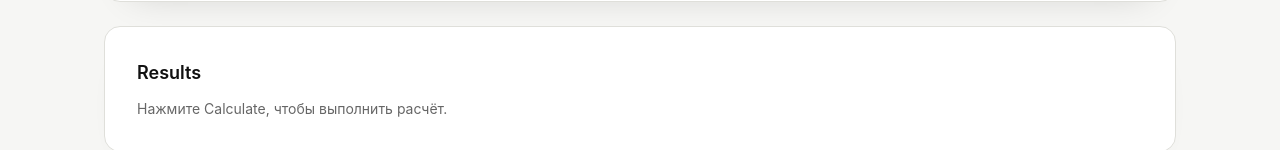
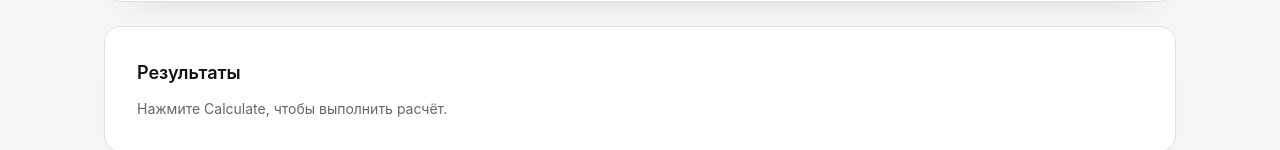
Before and after one commit to elizabeth290789/ab-tools-site, a Next.js app: page /stat-test-abc in a window 1280 px wide. Shown: the part 767-917 px from the top of the page. Built offline with nearby package versions, Linux system fonts and the light colour scheme.

Commit message:
Translate results header on stat-test-abc page

```diff
--- a/app/stat-test-abc/page.tsx
+++ b/app/stat-test-abc/page.tsx
@@ -308,7 +308,7 @@
         </section>
 
         <section className="mt-6 rounded-2xl border border-border bg-white p-6 shadow-card md:p-8">
-          <h2 className="text-lg font-semibold">Results</h2>
+          <h2 className="text-lg font-semibold">Результаты</h2>
           {error ? <p className="mt-3 text-sm text-red-600">{error}</p> : null}
 
           {result ? (
```
